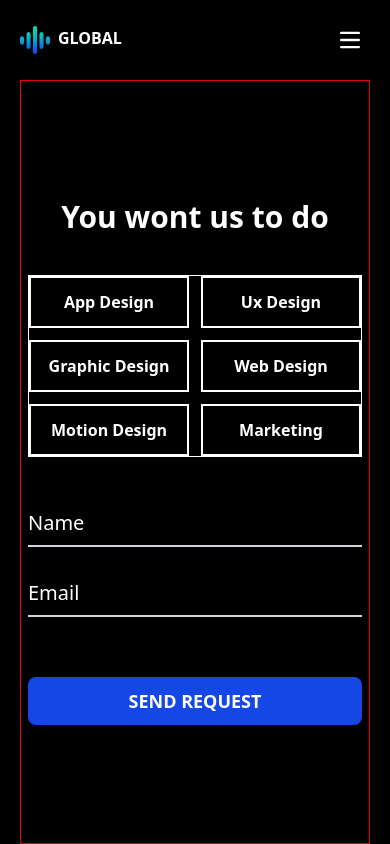
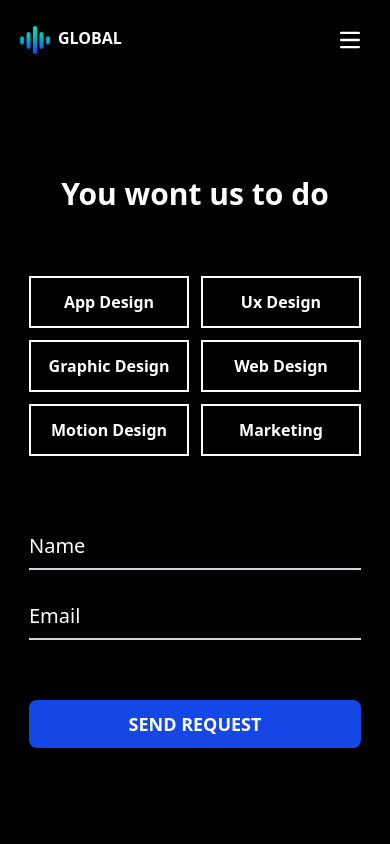
Before and after one commit to Eslam-Mohamed-G/global-next.js, a Next.js app: page /hire in a window 390 px wide. Built offline with nearby package versions, Linux system fonts and the light colour scheme.

Commit message:
Responsive design

```diff
--- a/src/app/hire/page.tsx
+++ b/src/app/hire/page.tsx
@@ -2,10 +2,10 @@ import React from 'react';
 
 const Page = () => {
     return (
-        <div className='border border-red-600 w-full h-full flex flex-col items-center justify-center gap-10'>
+        <div className='w-full h-full flex flex-col items-center justify-center gap-16'>
             <h1 className='font-bold text-white text-3xl'>You wont us to do</h1>
-            <div className="flex flex-col justify-center items-center gap-10">
-                <div className="text-white flex flex-row md:flex-col gap-3 xsm:gap-6 md:gap-10 items-center justify-center border">
+            <div className="flex flex-col justify-center items-center gap-16">
+                <div className="text-white flex flex-row md:flex-col gap-3 xsm:gap-6 md:gap-10 items-center justify-center">
                     <div className='flex flex-col md:flex-row gap-3 xsm:gap-6 md:gap-10'>
                         <button className='font-bold xsm:text-[20px] capitalize border-2 hover:bg-blueColor transition-all delay-150 cursor-pointer w-40 xsm:w-48 md:w-52 lg:w-56 py-3'>app design</button>
                         <button className='font-bold xsm:text-[20px] capitalize border-2 hover:bg-blueColor transition-all delay-150 cursor-pointer w-40 xsm:w-48 md:w-52 lg:w-56 py-3'>graphic design</button>
```
